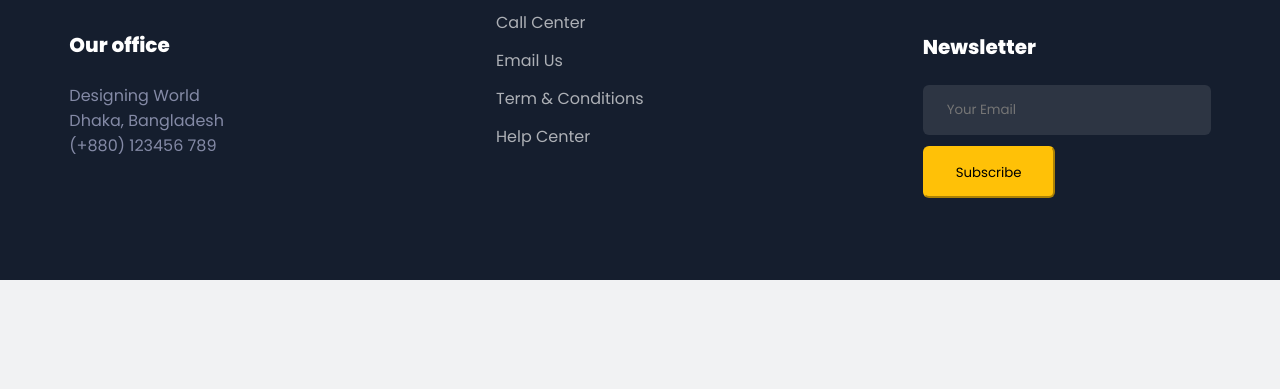
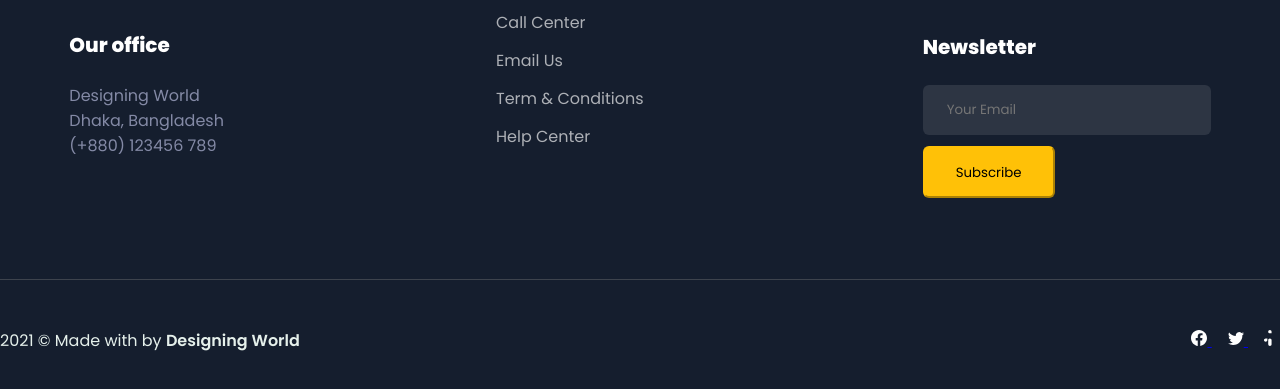
Before and after one commit to Rafaeldev22/Projeto-landing-page, a plain HTML site: page index.html in a window 1280 px wide. Shown: the part 3076-3465 px from the top of the page. Before the commit the page ends 3356 px from the top, so only its background shows below. Drawn offline with Linux system fonts and the light colour scheme.

Commit message:
Projeto Finalizado

```diff
--- a/index.html
+++ b/index.html
@@ -239,8 +239,36 @@
 
 
             </div>
+
+    </footer>
+    <div class="footer-btns">
+        <div class="container-footer-btns">
+            <p>2021 © Made with by <a href="#" class="link-paragrafo">Designing World</a></p>
+            <div>
+                <a href="#" id="redes-sociais">
+                    <svg xmlns="http://www.w3.org/2000/svg" width="16" height="16" fill="#fff"
+                        viewBox="0 0 16 16">
+                        <path
+                            d="M16 8.049c0-4.446-3.582-8.05-8-8.05C3.58 0-.002 3.603-.002 8.05c0 4.017 2.926 7.347 6.75 7.951v-5.625h-2.03V8.05H6.75V6.275c0-2.017 1.195-3.131 3.022-3.131.876 0 1.791.157 1.791.157v1.98h-1.009c-.993 0-1.303.621-1.303 1.258v1.51h2.218l-.354 2.326H9.25V16c3.824-.604 6.75-3.934 6.75-7.951z">
+                        </path>
+                    </svg>
+                </a>
+                <a href="#"  id="redes-sociais">
+                    <svg xmlns="http://www.w3.org/2000/svg" width="16" height="16" fill="#fff"
+                         viewBox="0 0 16 16">
+                        <path
+                            d="M5.026 15c6.038 0 9.341-5.003 9.341-9.334 0-.14 0-.282-.006-.422A6.685 6.685 0 0 0 16 3.542a6.658 6.658 0 0 1-1.889.518 3.301 3.301 0 0 0 1.447-1.817 6.533 6.533 0 0 1-2.087.793A3.286 3.286 0 0 0 7.875 6.03a9.325 9.325 0 0 1-6.767-3.429 3.289 3.289 0 0 0 1.018 4.382A3.323 3.323 0 0 1 .64 6.575v.045a3.288 3.288 0 0 0 2.632 3.218 3.203 3.203 0 0 1-.865.115 3.23 3.23 0 0 1-.614-.057 3.283 3.283 0 0 0 3.067 2.277A6.588 6.588 0 0 1 .78 13.58a6.32 6.32 0 0 1-.78-.045A9.344 9.344 0 0 0 5.026 15z">
+                        </path>
+                    </svg>
+                </a>
+                <a href="#" id="redes-sociais">
+                    <svg xmlns="http://www.w3.org/2000/svg" width="16" height="16" fill="#fff" viewBox="0 0 16 16">
+                        <path d="M3.362 10.11c0 .926-.756 1.681-1.681 1.681S0 11.036 0 10.111C0 9.186.756 8.43 1.68 8.43h1.682v1.68zm.846 0c0-.924.756-1.68 1.681-1.68s1.681.756 1.681 1.68v4.21c0 .924-.756 1.68-1.68 1.68a1.685 1.685 0 0 1-1.682-1.68v-4.21zM5.89 3.362c-.926 0-1.682-.756-1.682-1.681S4.964 0 5.89 0s1.68.756 1.68 1.68v1.682H5.89zm0 .846c.924 0 1.68P.756 1.68 1.681S6.814 7.57 5.89 7.57H1.68C.757 7.57 0 6.814 0 5.89c0-.926.756-1.682 1.68-1.682h4.21zm6.749 1.682c0-.926.755-1.682 1.68-1.682.925 0 1.681.756 1.681 1.681s-.756 1.681-1.68 1.681h-1.681V5.89zm-.848 0c0 .924-.755 1.68-1.68 1.68A1.685 1.685 0 0 1 8.43 5.89V1.68C8.43.757 9.186 0 10.11 0c.926 0 1.681.756 1.681 1.68v4.21zm-1.681 6.748c.926 0 1.682.756 1.682 1.681S11.036 16 10.11 16s-1.681-.756-1.681-1.68v-1.682h1.68zm0-.847c-.924 0-1.68-.755-1.68-1.68 0-.925.756-1.681 1.68-1.681h4.21c.924 0 1.68.756 1.68 1.68 0 .926-.756 1.681-1.68 1.681h-4.21z"></path>
+                        </svg>
+                </a>
+            </div>
         </div>
-    </footer>
+    </div>
 
     <div id="fade" class="hide">
 
@@ -254,6 +282,7 @@
             </iframe>
             <p class="info">Pause o video antes de sair!</p>
         </div>
+
     </div>
 
 
--- a/style.css
+++ b/style.css
@@ -89,10 +89,10 @@ a:hover {
   border-radius: 6px;
   text-decoration: none;
   box-shadow: 0 0 0 0.25rem #ffc107b4;
-  transition: .2s ease;
+  transition: 0.2s ease;
 }
 
-.btn-2:hover{
+.btn-2:hover {
   /* opacity: 1; */
   color: #000;
   background-color: #ebb207;
@@ -166,13 +166,13 @@ svg {
   color: #0d6efd;
 }
 
-.foto img{
+.foto img {
   width: 526px;
   height: 526px;
   border-radius: 10px;
 }
 
-.foto{
+.foto {
   position: relative;
   /* border: 1px solid red; */
   display: flex;
@@ -180,7 +180,7 @@ svg {
   align-items: center;
 }
 
-.foto .play{
+.foto .play {
   position: absolute;
   width: 95px;
   height: 95px;
@@ -190,16 +190,16 @@ svg {
   border-radius: 100%;
   box-shadow: 7px 2px 8px rgba(0, 0, 0, 0.493);
   cursor: pointer;
-  transition: all .2s ease-in-out;
+  transition: all 0.2s ease-in-out;
 }
 
-.play:hover{
-    transform: scale(1.2);
+.play:hover {
+  transform: scale(1.2);
 }
 
 #fade,
-#card-modal{
-  transition: .5s;
+#card-modal {
+  transition: 0.5s;
   opacity: 1;
   pointer-events: all;
 }
@@ -424,7 +424,7 @@ h3 {
 }
 
 .container-terceira-section {
-  /* border: 1px solid black; */
+  /* border: 1px solid red; */
   display: flex;
   justify-content: center;
   flex-direction: column;
@@ -434,7 +434,7 @@ h3 {
 }
 
 .container-footer {
-  /* border: 1px solid red; */
+  border-bottom: 1px solid rgba(131, 131, 131, 0.365);
   width: 100%;
   height: 663px;
   padding: 130px 0px;
@@ -499,7 +499,7 @@ ul {
   color: #f1c40f;
 }
 
-.btn-app{
+.btn-app {
   /* border: 1px solid red; */
   width: 288px;
   height: 127px;
@@ -527,7 +527,7 @@ ul {
 .email {
   width: 288px;
   height: 50px;
-  margin-bottom: .7rem;
+  margin-bottom: 0.7rem;
   border-radius: 0.375rem;
   background-color: rgba(255, 255, 255, 0.1);
   color: #ffffff;
@@ -550,12 +550,45 @@ ul {
   cursor: pointer;
 }
 
-#fade{
+.footer-btns {
+  /* border: 2px solid red; */
+  width: 100%;
+  height: 121px;
+  padding: 48px 0px;
+  display: flex;
+  justify-content: center;
+  background-color: #151e2e;
+  color: #e5f0eb;
+}
+
+.container-footer-btns {
+  /* border: 2px solid red; */
+  width: 1344px;
+  display: flex;
+  justify-content: space-between;
+}
+
+.link-paragrafo {
+  text-decoration: none;
+  color: #e5f0eb;
+  font-weight:600;
+  transition: .3s ease;
+}
+
+.link-paragrafo:hover{
+  color:#0d6efd;
+}
+
+#redes-sociais svg:hover {
+  fill: #ebb207;
+}
+
+#fade {
   position: fixed;
   display: flex;
   justify-content: center;
   align-items: center;
-  background-color: rgba(0, 0, 0, .6);
+  background-color: rgba(0, 0, 0, 0.6);
   top: 0;
   left: 0;
   width: 100%;
@@ -564,7 +597,7 @@ ul {
   /* border: 1px solid red; */
 }
 
-#modal{
+#modal {
   position: fixed;
   left: 50%;
   top: 50%;
@@ -581,7 +614,7 @@ ul {
   z-index: 10;
 }
 
-#card-modal{
+#card-modal {
   /* border: 2px solid red; */
   width: 850px;
   height: 495px;
@@ -590,30 +623,30 @@ ul {
   justify-content: center;
 }
 
-#fechar{
+#fechar {
   position: absolute;
   cursor: pointer;
   top: -20px;
   right: 20px;
   width: 30px;
   height: 30px;
-  opacity: .4;
+  opacity: 0.4;
   z-index: 99;
-  transition: .2s ease;
+  transition: 0.2s ease;
 }
 
-#fechar:hover{
+#fechar:hover {
   opacity: 1;
 }
 
 #fade.hide,
-#card-modal.hide{
+#card-modal.hide {
   opacity: 0;
   pointer-events: none;
 }
 
-.info{
-  color:red;
+.info {
+  color: red;
   background-color: #ebebeb;
   width: 300px;
   height: 29px;
@@ -623,7 +656,6 @@ ul {
   border-radius: 6px;
   margin-top: -2%;
 }
-
 
 @media (max-width: 1366px) {
   body {
@@ -663,14 +695,13 @@ ul {
     margin-top: 25px;
   }
 
-  .foto .foto-mulher{
-
+  .foto .foto-mulher {
     /* border: 1px solid red; */
     width: 468px;
     height: 468px;
   }
 
-  .cabeca{
+  .cabeca {
     /* border: 1px solid black; */
     width: 99vw;
     right: 0;
```
